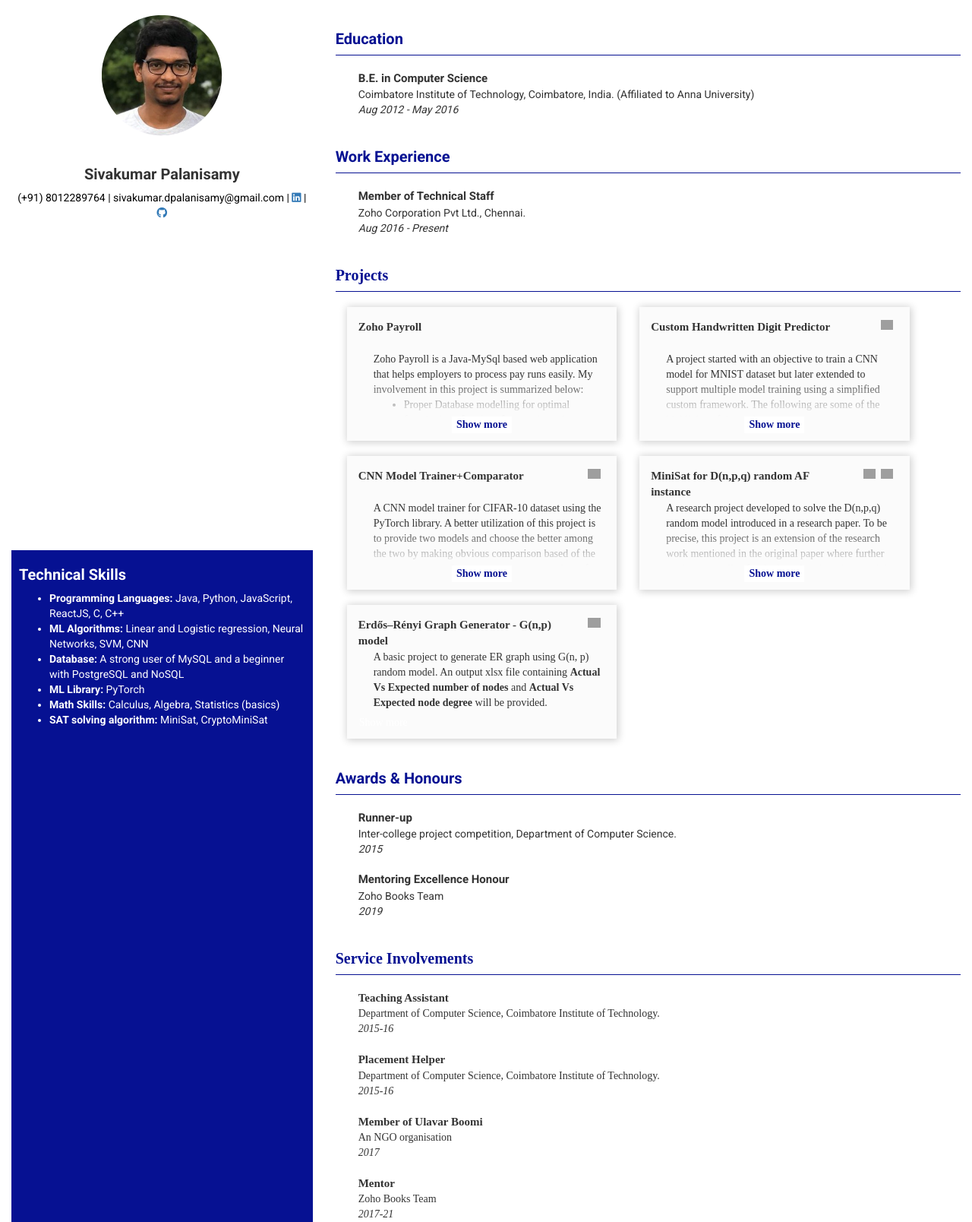
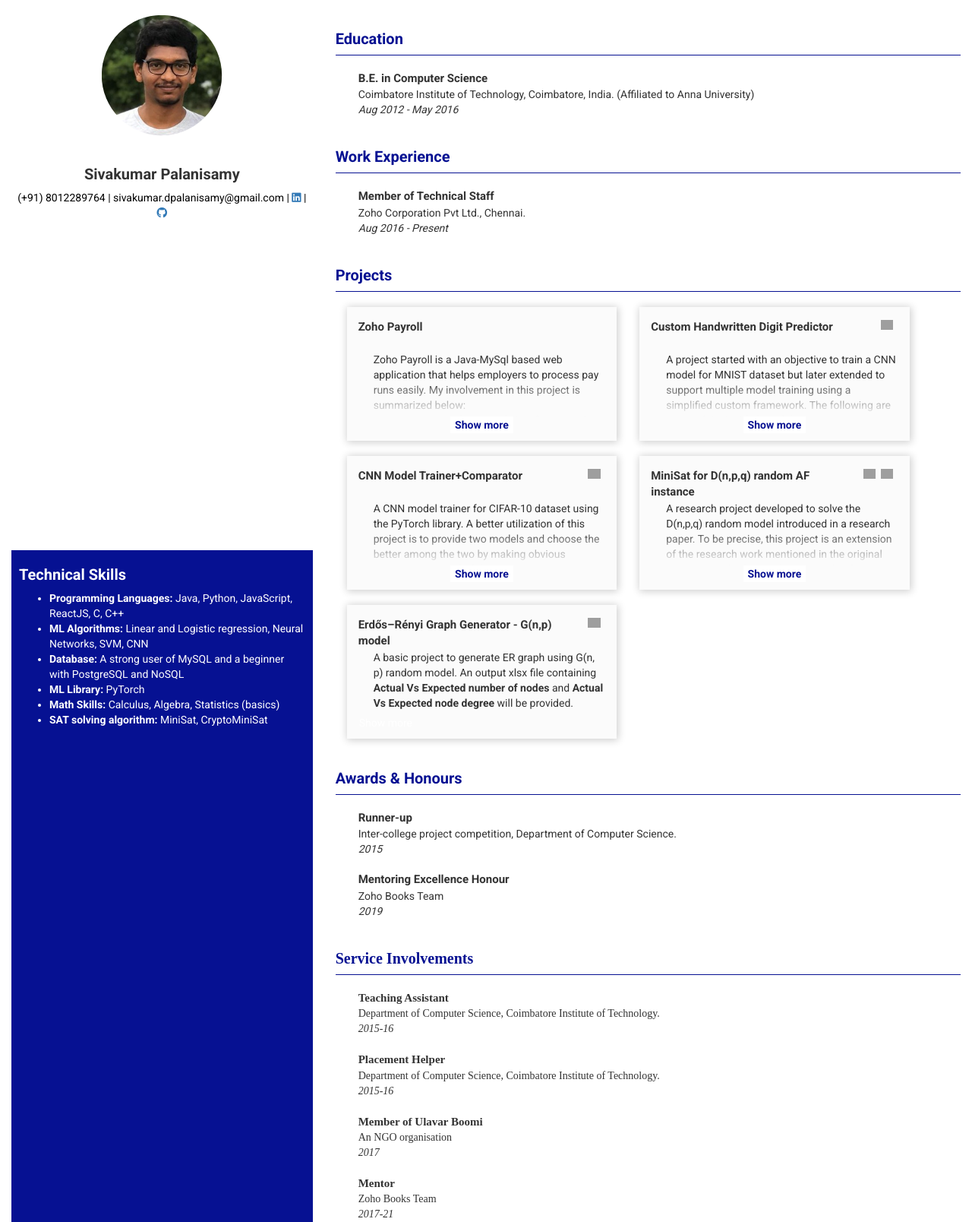
Before and after one commit to Sivakumar3695/Online_CV, a Jekyll site: the page built from index.html, in a window 1280 px wide. Shown: the whole page at 76% size. Built offline with Jekyll 4.4.1, drawn with Linux system fonts in a browser that asks for light colours; grey boxes are pictures that could not be loaded.

Commit message:
Update project.html

```diff
--- a/_includes/project.html
+++ b/_includes/project.html
@@ -1,5 +1,5 @@
 <div class="row">
-	<div class="col-sm-12" style="font-family:serif">
+	<div class="col-sm-12">
 		<h2 style="margin-top:41px">Projects</h2>
 		<hr color="#061192">
 		<div class="row projects">
```
